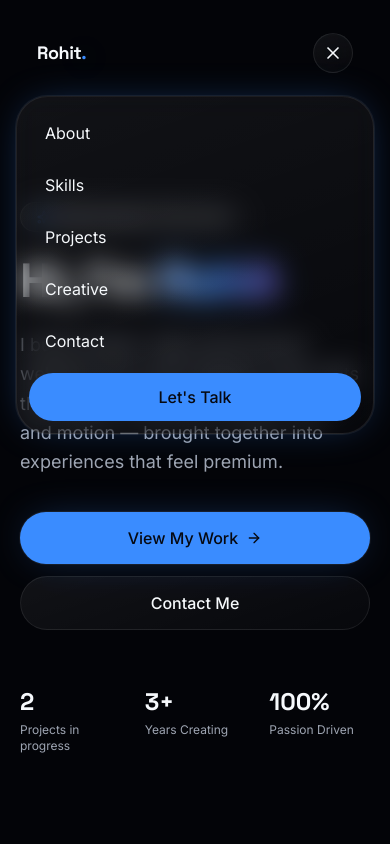
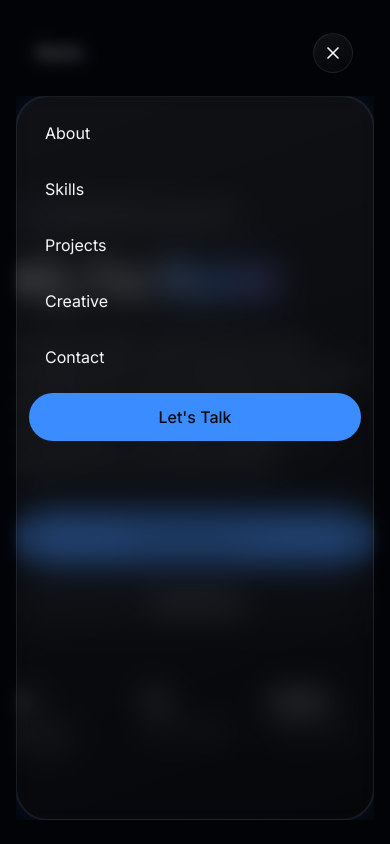
Before and after one commit to RohittSharma4/My-portfolio-, a Next.js app: page / in a window 390 px wide. Both pictures are taken after a click on the button "Open menu". Shown: the top 844 px of the page. Built offline with nearby package versions, Linux system fonts and the light colour scheme.

Commit message:
feat: enhance navbar mobile menu styling and visibility

```diff
--- a/components/navbar.tsx
+++ b/components/navbar.tsx
@@ -75,22 +75,24 @@ export function Navbar() {
           aria-label={open ? 'Close menu' : 'Open menu'}
           aria-expanded={open}
           onClick={() => setOpen((v) => !v)}
-          className="glass flex size-10 items-center justify-center rounded-full text-foreground md:hidden"
+          className="glass relative z-[80] flex size-10 items-center justify-center rounded-full text-foreground md:hidden"
         >
           {open ? <X className="size-5" /> : <Menu className="size-5" />}
         </button>
       </nav>
 
+      {open && <div className="fixed inset-0 z-[40] bg-background/60 backdrop-blur-sm md:hidden" aria-hidden="true" />}
+
       {/* Mobile menu */}
       <div
         className={cn(
-          'fixed inset-x-4 top-24 z-50 origin-top transition-all duration-300 md:hidden',
+          'fixed inset-x-4 bottom-4 top-24 z-[70] max-h-[calc(100dvh-7.5rem)] origin-top overflow-y-auto overscroll-contain transition-all duration-300 md:hidden',
           open
             ? 'pointer-events-auto scale-100 opacity-100'
             : 'pointer-events-none scale-95 opacity-0',
         )}
       >
-        <ul className="glass glow-ring flex flex-col gap-1 rounded-3xl p-3">
+        <ul className="glass glow-ring flex min-h-full flex-col gap-2 rounded-3xl border-white/15 bg-background/90 p-3 shadow-2xl backdrop-blur-2xl">
           {links.map((link) => (
             <li key={link.href}>
               <a
```
